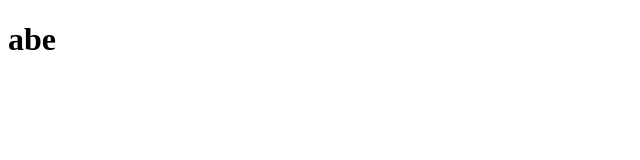
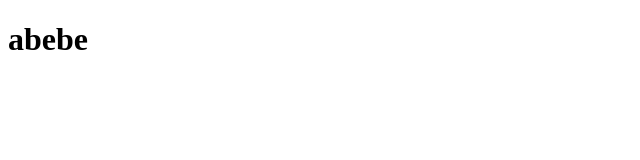
Before and after one commit to zakir-jemal/setup, a plain HTML site: page index.html in a window 1280 px wide. Shown: the full height of the page, 0-640 px from the left. Drawn offline with Linux system fonts and the light colour scheme.

Commit message:
update abe to abebe

```diff
--- a/index.html
+++ b/index.html
@@ -6,6 +6,6 @@
     <title>Document</title>
 </head>
 <body>
-    <h1>abe</h1>
+    <h1>abebe</h1>
 </body>
 </html>
```
